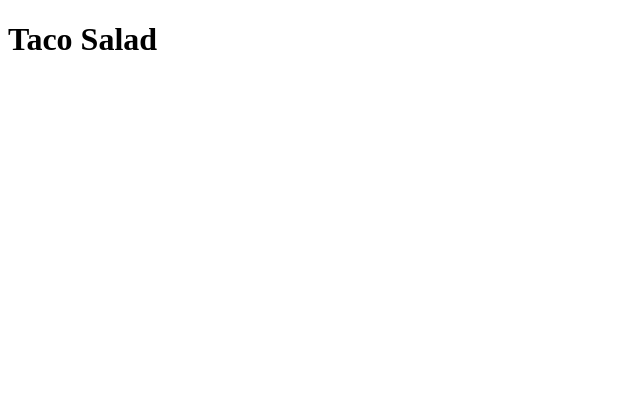
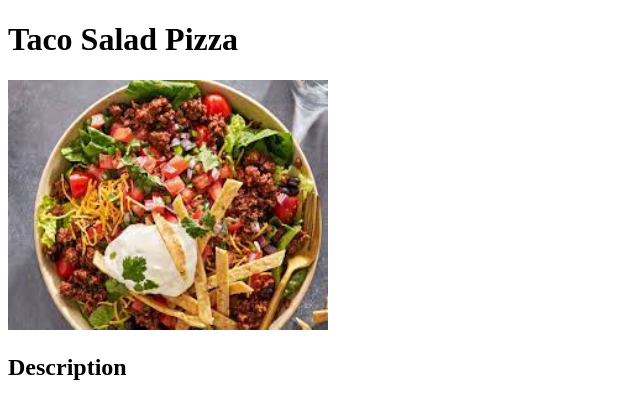
Before and after one commit to AleksejDjukic/odin-recipes, a plain HTML site: page recipes/tacosaladpizza.html in a window 1280 px wide. Shown: the whole page, without its empty margins (0-640 px from the left). Drawn offline with Linux system fonts and the light colour scheme.

Commit message:
Aadded Taco Salad Pizza instead of taco sallad

```diff
--- a/recipes/tacosalad.html
+++ b/recipes/tacosaladpizza.html
@@ -6,7 +6,9 @@
     <title>Odin Recipes</title>
 </head>
 <body>
-    <h1>Taco Salad</h1>
-    <img src="" alt="">
+    <h1>Taco Salad Pizza</h1>
+    <img src="/images/download.jpeg" alt="" width="320px" height="250px">
+    <h2>Description</h2>
+    <p></p>
 </body>
 </html>
```
Also changed, not shown: index.html (+1 -1 lines).
